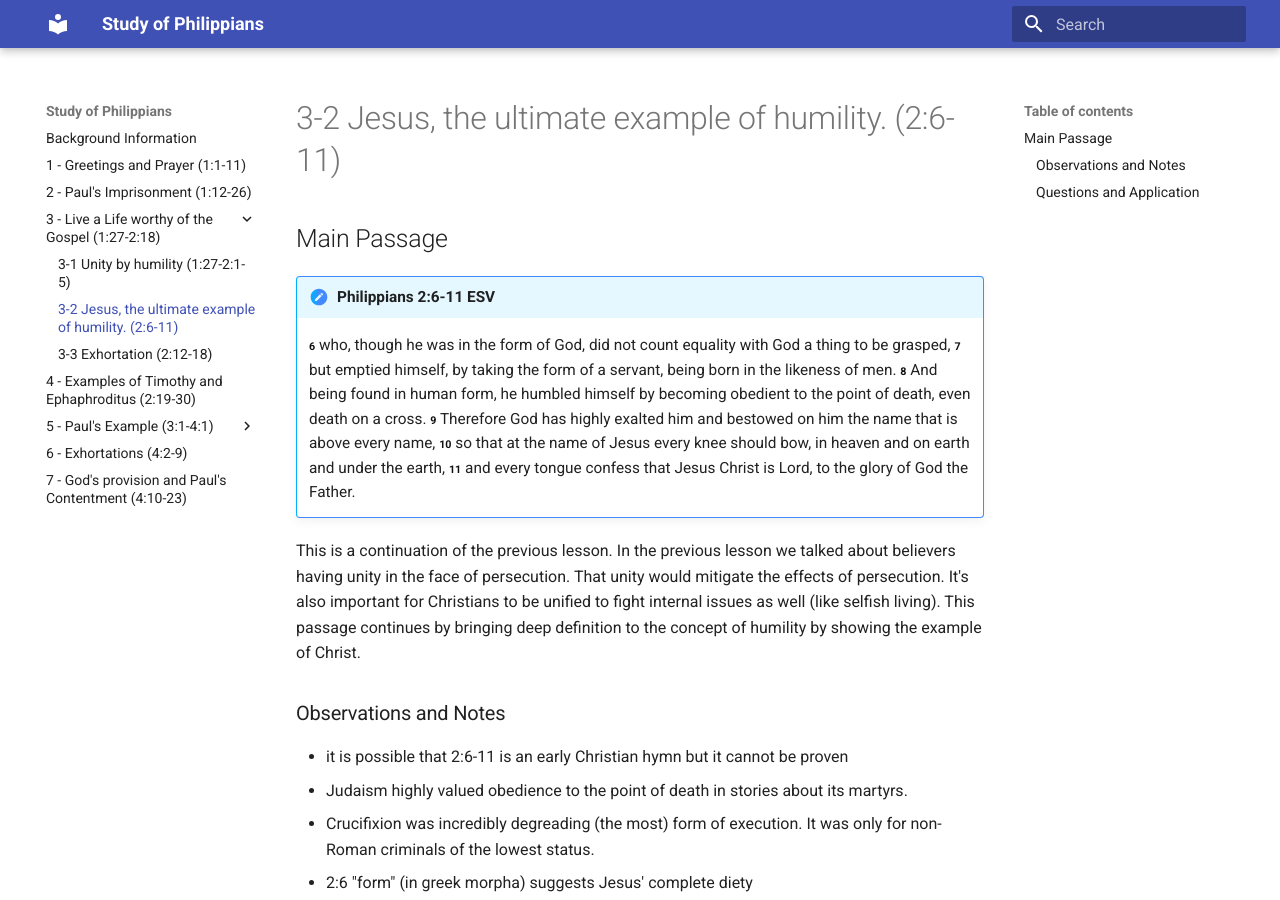
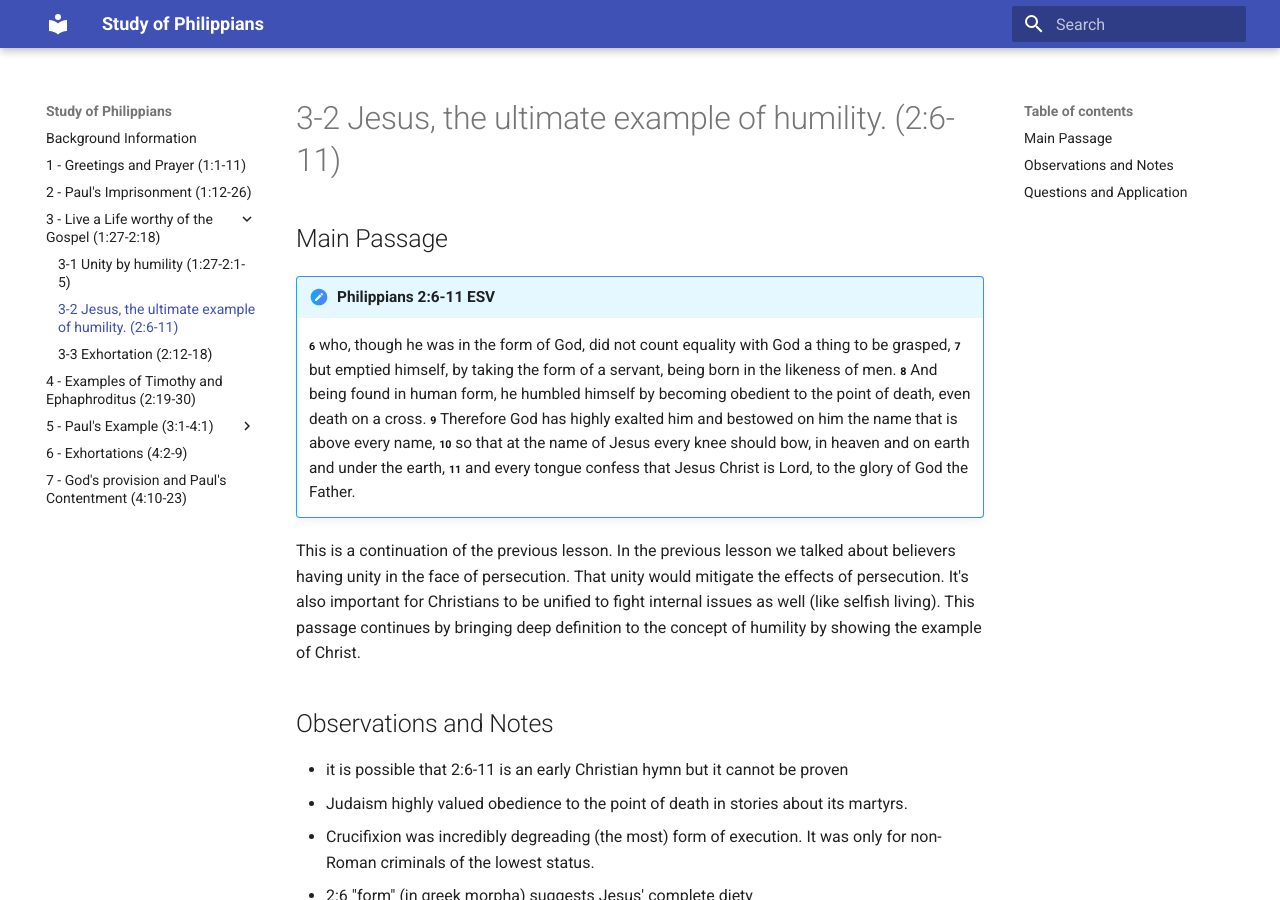
Before and after one commit to 1dancook/philippians-study, an MkDocs documentation site: the page built from docs/03-02-jesus-humility.md, in a window 1280 px wide and 900 px high. Built offline with MkDocs 1.6.1 and Material for MkDocs 9.7.7, drawn with Linux system fonts in a browser that asks for light colours.

Commit message:
formatting

```diff
--- a/docs/03-02-jesus-humility.md
+++ b/docs/03-02-jesus-humility.md
@@ -8,7 +8,7 @@
 
 This is a continuation of the previous lesson. In the previous lesson we talked about believers having unity in the face of persecution. That unity would mitigate the effects of persecution. It's also important for Christians to be unified to fight internal issues as well (like selfish living). This passage continues by bringing deep definition to the concept of humility by showing the example of Christ.
 
-### Observations and Notes
+## Observations and Notes
 - it is possible that 2:6-11 is an early Christian hymn but it cannot be proven
 - Judaism highly valued obedience to the point of death in stories about its martyrs.
 - Crucifixion was incredibly degreading (the most) form of execution. It was only for non-Roman criminals of the lowest status.
@@ -17,7 +17,7 @@ This is a continuation of the previous lesson. In the previous lesson we talked
 - For 2:10-11 see also Isaiah 45:23
 - this passage is often known as the kenosis passage. Kenosis means *"the renunciation of the divine nature, at least in part, by Christ in the Incarnation."*
 
-### Questions and Application
+## Questions and Application
 
 1. What does this tell us about Jesus?
     - It shows this progression of humility
```
